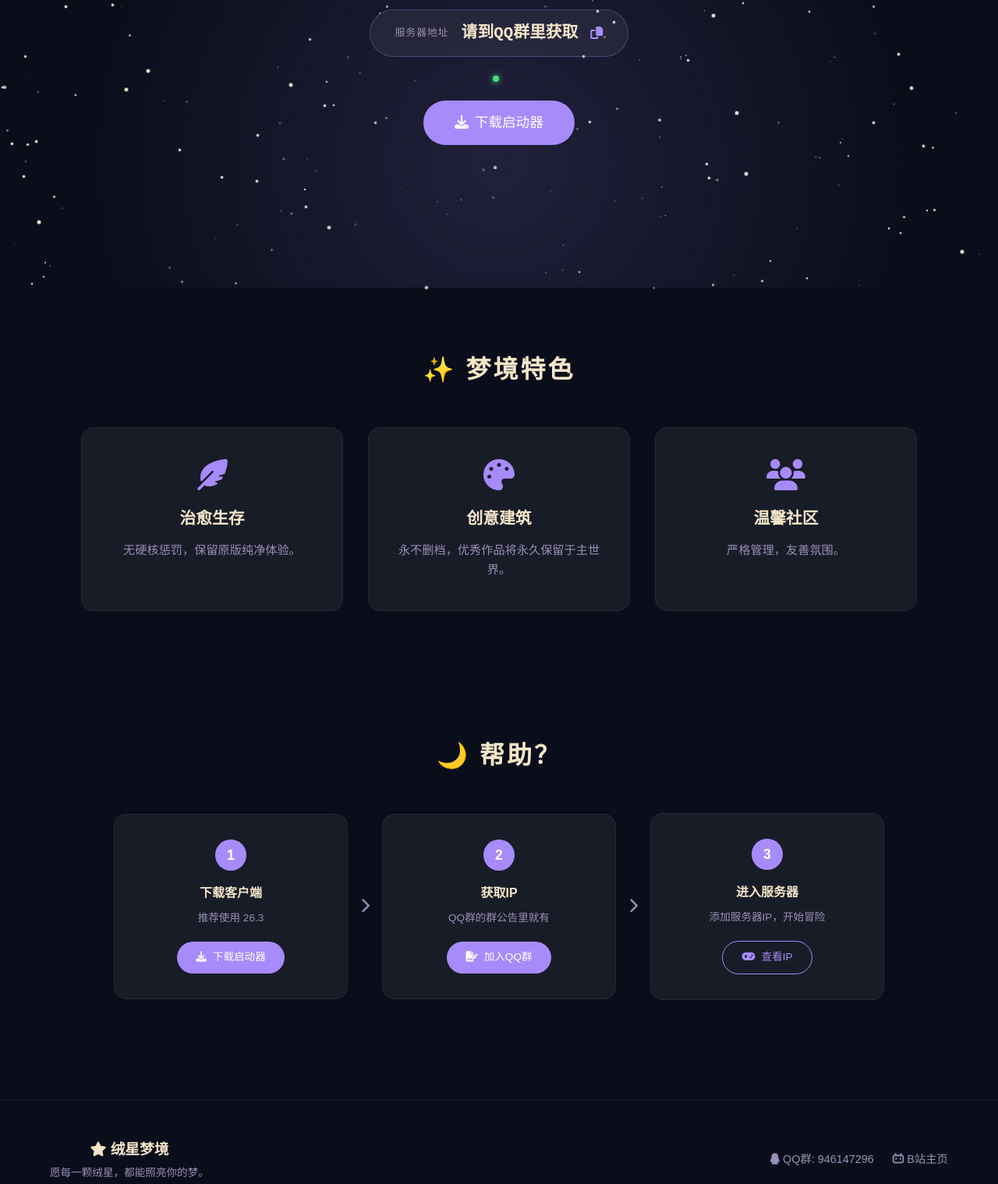
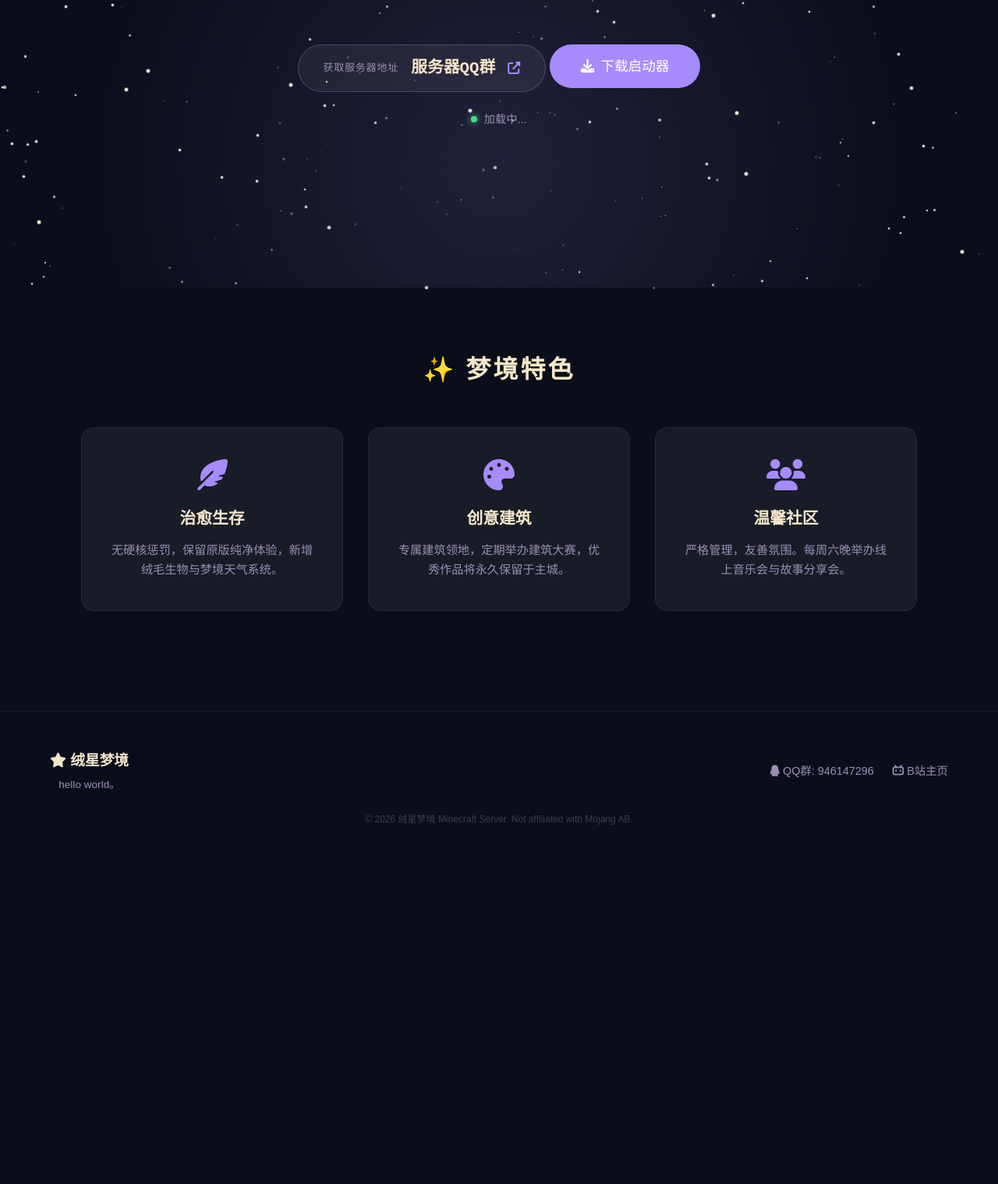
Before and after one commit to BingQiLin1121/FurStar, a plain HTML site: page index.html in a window 1280 px wide. Shown: the part 431-1950 px from the top of the page at 78% size. After the commit the page ends 1516 px from the top, so only its background shows below. Drawn offline with Linux system fonts and the light colour scheme; no server answers.

Commit message:
Revise index.html structure and content
Updated the HTML structure and content for the Minecraft server page, including navigation links, hero section, features, and footer.

```diff
--- a/index.html
+++ b/index.html
@@ -5,7 +5,6 @@
     <meta name="viewport" content="width=device-width, initial-scale=1.0">
     <title>绒星梦境 | Minecraft 服务器</title>
     <link rel="stylesheet" href="style.css">
-    <!-- 引入图标库 -->
     <link rel="stylesheet" href="https://cdnjs.cloudflare.com/ajax/libs/font-awesome/6.4.0/css/all.min.css">
 </head>
 <body>
@@ -18,7 +17,7 @@
         <ul class="nav-links">
             <li><a href="#home">首页</a></li>
             <li><a href="#features">特色玩法</a></li>
-            <li><a href="#join">加入群聊</a></li>
+            <li><a href="#community">社区</a></li>
         </ul>
         <button class="mobile-menu-btn"><i class="fas fa-bars"></i></button>
     </nav>
@@ -26,23 +25,24 @@
     <!-- 首屏 Hero 区域 -->
     <section id="home" class="hero">
         <div class="hero-content">
-            <h1 class="glow-text">在绒星之下<br>编织你的梦境</h1>
-            <p class="subtitle">一个j基互通 · 原版生存  的Minecraft 服务器</p>
+            <h1 class="glow-text">绒星梦境<br>Minecraft 服务器</h1>
+            <p class="subtitle">一个j基互通 · 原版生存 的Minecraft 服务器</p>
 
-            <div class="ip-box" id="ipBox" title="点击复制服务器IP">
-                <span class="ip-label">服务器地址</span>
-                <span class="ip-address">请到QQ群里获取</span>
-                <i class="fas fa-copy copy-icon"></i>
-            </div>
-            <div class="copy-toast" id="copyToast">✅ IP已复制到剪贴板！</div>
+            <!-- 服务器QQ群按钮 -->
+            <a href="http://qm.qq.com/cgi-bin/qm/qr?_wv=1027&k=DGGfUjlqcc968ijhElQ-cKp0cOaPeTr-&authKey=lypDchcVzLvc7jAGZpNFlT5Ec1DG4ME7mFSBkBGU6LqPYAgnc7yE6m80hpqDGhTN&noverify=0&group_code=946147296" target="_blank" class="ip-box" style="text-decoration: none;">
+                <span class="ip-label">获取服务器地址</span>
+                <span class="ip-address">服务器QQ群</span>
+                <i class="fas fa-external-link-alt copy-icon"></i>
+            </a>
+
+            <!-- 下载启动器按钮 -->
+            <a href="https://pan.huang1111.cn/s/mxA7BF1" target="_blank" class="btn btn-primary" style="margin-top: 1.5rem; font-size: 1.1rem; padding: 0.9rem 2.5rem;">
+                <i class="fas fa-download"></i> 下载启动器
+            </a>
 
             <div class="online-status">
                 <span class="status-dot"></span>
                 <span id="playerCount">加载中...</span>
-            </div>
-
-            <div class="hero-buttons">
-                <a href="https://pan.huang1111.cn/s/mxA7BF1" target="_blank" class="btn btn-primary btn-large"><i class="fas fa-download"></i> 下载启动器</a>
             </div>
         </div>
     </section>
@@ -54,44 +54,17 @@
             <div class="card">
                 <i class="fas fa-feather-alt card-icon"></i>
                 <h3>治愈生存</h3>
-                <p>无硬核惩罚，保留原版纯净体验。</p>
+                <p>无硬核惩罚，保留原版纯净体验，新增绒毛生物与梦境天气系统。</p>
             </div>
             <div class="card">
                 <i class="fas fa-palette card-icon"></i>
                 <h3>创意建筑</h3>
-                <p>永不删档，优秀作品将永久保留于主世界。</p>
+                <p>专属建筑领地，定期举办建筑大赛，优秀作品将永久保留于主城。</p>
             </div>
             <div class="card">
                 <i class="fas fa-users card-icon"></i>
                 <h3>温馨社区</h3>
-                <p>严格管理，友善氛围。</p>
-            </div>
-        </div>
-    </section>
-
-    <!-- 加入我们 -->
-    <section id="join" class="join-section">
-        <h2 class="section-title">🌙 帮助？</h2>
-        <div class="steps">
-            <div class="step">
-                <div class="step-num">1</div>
-                <h4>下载客户端</h4>
-                <p>推荐使用 26.3</p>
-                <a href="https://pan.huang1111.cn/s/mxA7BF1" target="_blank" class="btn btn-primary"><i class="fas fa-download"></i> 下载启动器</a>
-            </div>
-            <div class="step-arrow"><i class="fas fa-chevron-right"></i></div>
-            <div class="step">
-                <div class="step-num">2</div>
-                <h4>获取IP</h4>
-                <p>QQ群的群公告里就有</p>
-                <a href="http://qm.qq.com/cgi-bin/qm/qr?_wv=1027&k=DGGfUjlqcc968ijhElQ-cKp0cOaPeTr-&authKey=lypDchcVzLvc7jAGZpNFlT5Ec1DG4ME7mFSBkBGU6LqPYAgnc7yE6m80hpqDGhTN&noverify=0&group_code=946147296" target="_blank" class="btn btn-primary"><i class="fas fa-file-signature"></i> 加入QQ群</a>
-            </div>
-            <div class="step-arrow"><i class="fas fa-chevron-right"></i></div>
-            <div class="step">
-                <div class="step-num">3</div>
-                <h4>进入服务器</h4>
-                <p>添加服务器IP，开始冒险</p>
-                <a href="#home" class="btn btn-outline"><i class="fas fa-gamepad"></i> 查看IP</a>
+                <p>严格管理，友善氛围。每周六晚举办线上音乐会与故事分享会。</p>
             </div>
         </div>
     </section>
@@ -101,11 +74,11 @@
         <div class="footer-content">
             <div class="footer-brand">
                 <h3><i class="fas fa-star"></i> 绒星梦境</h3>
-                <p>愿每一颗绒星，都能照亮你的梦。</p>
+                <p>hello world。</p>
             </div>
             <div class="footer-links">
                 <a href="http://qm.qq.com/cgi-bin/qm/qr?_wv=1027&k=DGGfUjlqcc968ijhElQ-cKp0cOaPeTr-&authKey=lypDchcVzLvc7jAGZpNFlT5Ec1DG4ME7mFSBkBGU6LqPYAgnc7yE6m80hpqDGhTN&noverify=0&group_code=946147296" target="_blank"><i class="fab fa-qq"></i> QQ群: 946147296</a>
-                <a href="#"><i class="fab fa-bilibili"></i> B站主页</a>
+                <a href="https://space.bilibili.com/3546579409570322?spm_id_from=333.1387.fans.user_card.click" target="_blank"><i class="fab fa-bilibili"></i> B站主页</a>
             </div>
         </div>
         <div class="copyright">
```
